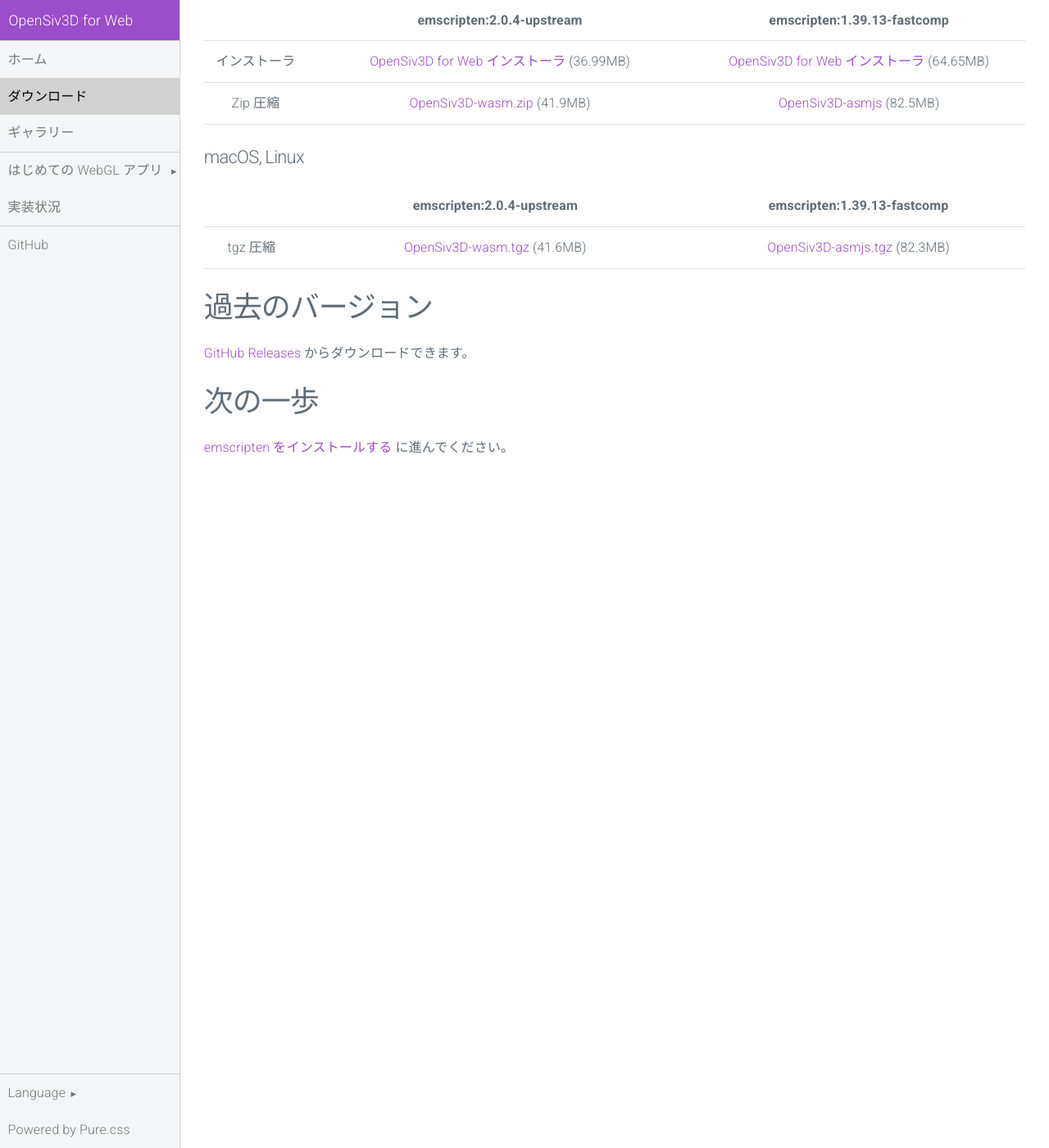
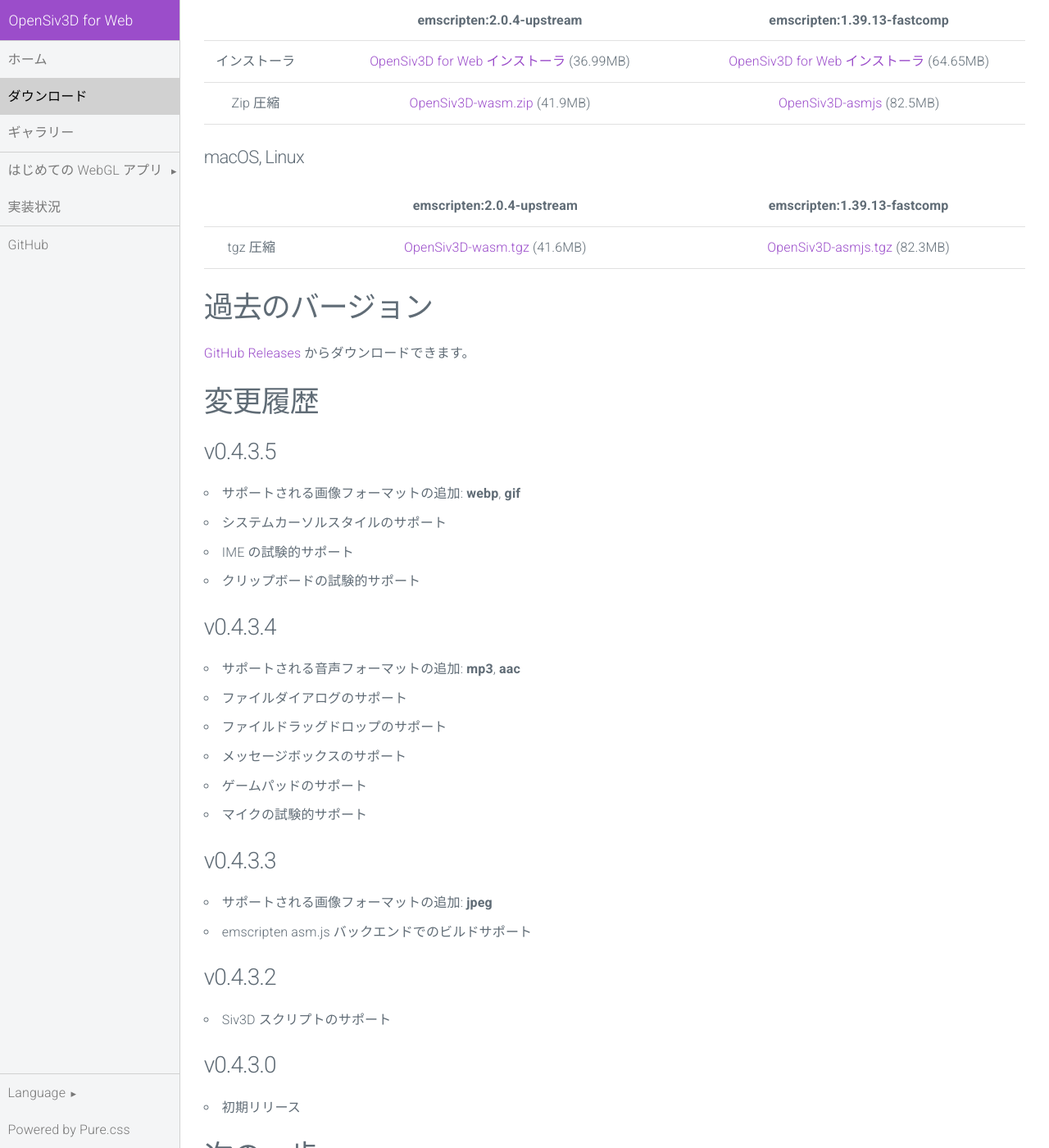
Before and after one commit to nokotan/OpenSiv3DWebPage, a Jekyll site: the page built from ja/pages/download.md, in a window 1280 px wide and 1400 px high, scrolled down 534 px. Shown: the whole window at 82% size. Built offline with Jekyll 4.4.1, drawn with Linux system fonts in a browser that asks for light colours; nearby versions of some CDN libraries; before the commit the page ends 1146 px from its top, so only the background shows below that; some of the changed text lies outside the part shown.

Commit message:
add release note

```diff
--- a/ja/pages/download.md
+++ b/ja/pages/download.md
@@ -8,8 +8,8 @@
 
 ### Windows
 
-{% include button.html url="//github.com/nokotan/OpenSiv3D/releases/download/v0.4.3.5-web/OpenSiv3D.0.4.3.Web.exe" text="Download OpenSiv3D for Web Installer" %}
-{% include outline-button.html url="//github.com/nokotan/OpenSiv3D/releases/download/v0.4.3.5-web/OpenSiv3D-wasm.zip" text="Download OpenSiv3D for Web.zip" %}
+{% include button.html url="//github.com/nokotan/OpenSiv3D/releases/download/v0.4.3.5-web/OpenSiv3D.0.4.3.Web.exe" text="OpenSiv3D for Web インストーラをダウンロード" %}
+{% include outline-button.html url="//github.com/nokotan/OpenSiv3D/releases/download/v0.4.3.5-web/OpenSiv3D-wasm.zip" text="OpenSiv3D for Web.zip をダウンロード" %}
 
 ### macOS, Linux
 
@@ -34,6 +34,37 @@
 
 [GitHub Releases](https://github.com/nokotan/OpenSiv3D/releases) からダウンロードできます。
 
+## 変更履歴
+
+### v0.4.3.5
+
+* サポートされる画像フォーマットの追加: **webp**, **gif**
+* システムカーソルスタイルのサポート
+* IME の試験的サポート
+* クリップボードの試験的サポート
+
+### v0.4.3.4
+
+* サポートされる音声フォーマットの追加: **mp3**, **aac**
+* ファイルダイアログのサポート
+* ファイルドラッグドロップのサポート
+* メッセージボックスのサポート
+* ゲームパッドのサポート
+* マイクの試験的サポート
+
+### v0.4.3.3
+
+* サポートされる画像フォーマットの追加: **jpeg**
+* emscripten asm.js バックエンドでのビルドサポート
+
+### v0.4.3.2
+
+* Siv3D スクリプトのサポート
+
+### v0.4.3.0
+
+* 初期リリース
+
 ## 次の一歩
 
 [emscripten をインストールする](building/get-emscripten) に進んでください。
```
Also changed, not shown: pages/download.md (+31 -0 lines), 1 other file.
